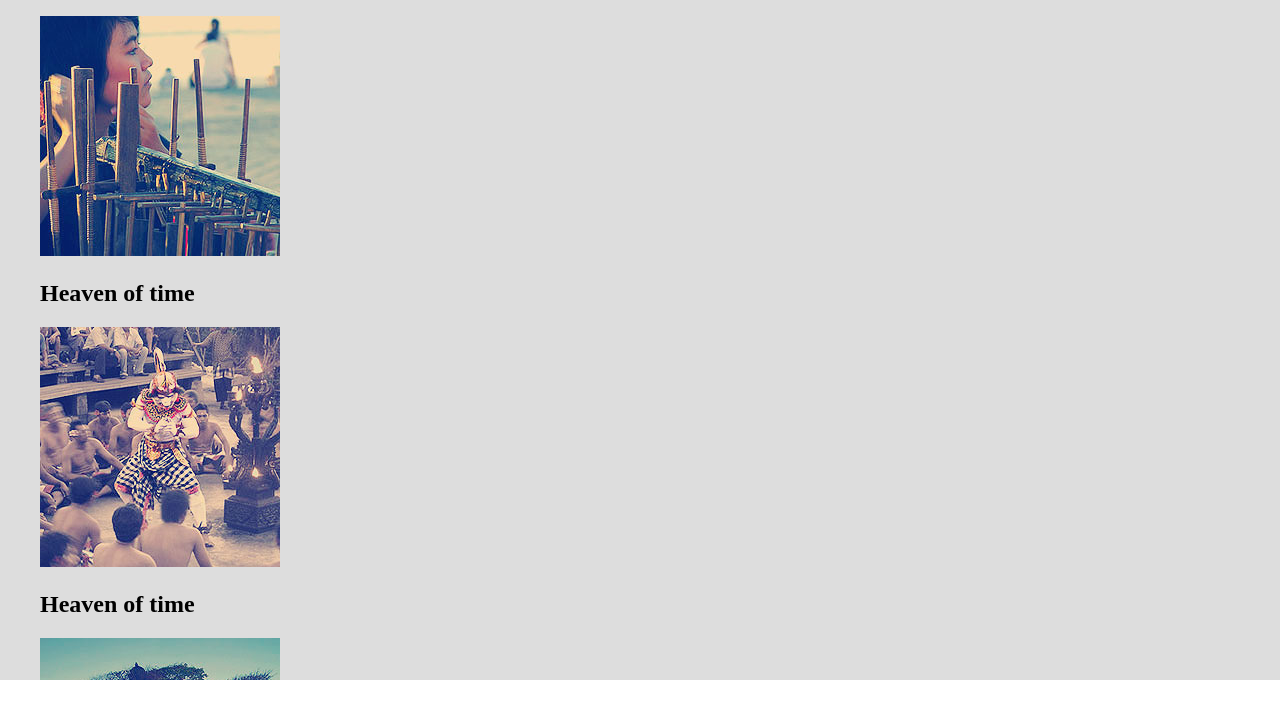
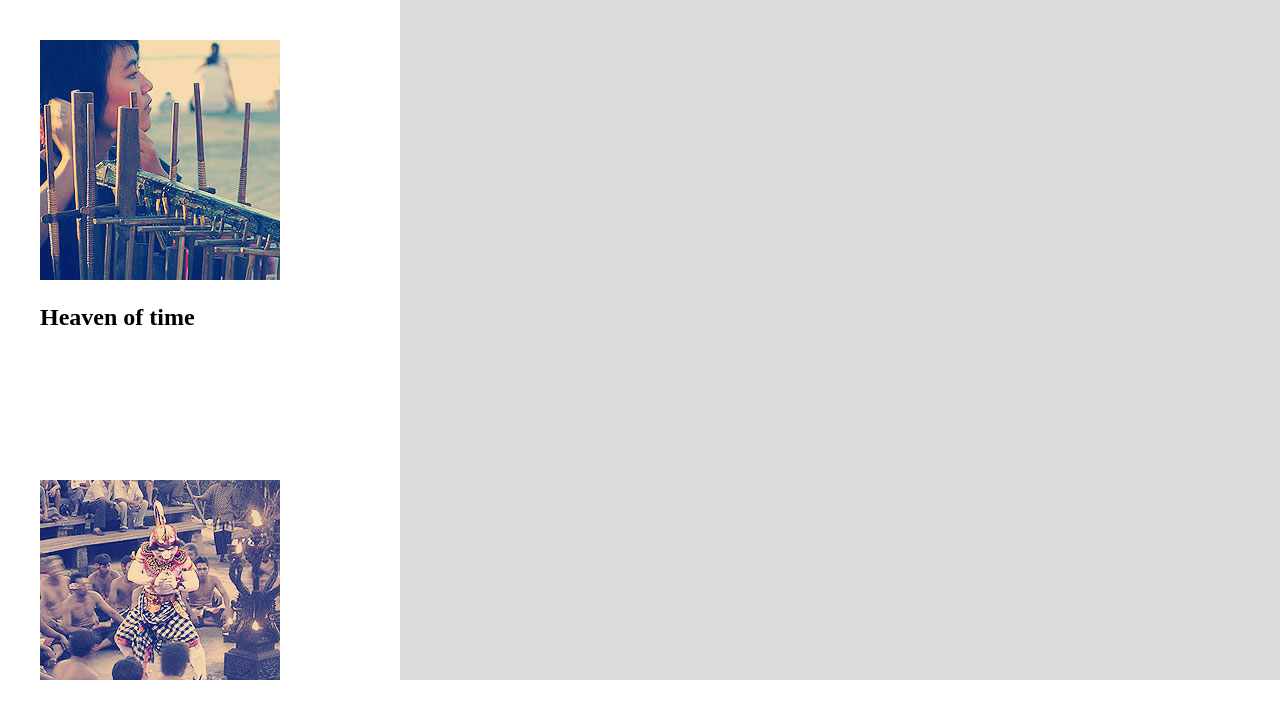
Before and after one commit to orangeC/gallery, a React app: page / in a window 1280 px wide. Shown: the top 718 px of the page. Built offline with nearby package versions, Linux system fonts and the light colour scheme.

Commit message:
figure style

```diff
--- a/src/components/ImgFigure.js
+++ b/src/components/ImgFigure.js
@@ -4,12 +4,12 @@ import {render} from 'react-dom';
 class ImgFigure extends React.Component {
   render () {
     return(
-      <figure>
+      <figure className="img-figure">
         <img src={ this.props.data.imageURL }
              alt={ this.props.data.title }
         />
         <figcaption>
-          <h2>{ this.props.data.title }</h2>
+          <h2 className="img-title">{ this.props.data.title }</h2>
         </figcaption>
       </figure>
     )
--- a/src/styles/main.scss
+++ b/src/styles/main.scss
@@ -3,6 +3,7 @@ html, body {
     height: 100%;
     margin: 0;
     padding: 0;
+    box-sizing: border-box;
 
     background-color: #fff;
 }
@@ -28,6 +29,23 @@ html, body {
 	height: 100%;
 	overflow: hidden;
 	background-color: #ddd;
+	@at-root{
+		.img-figure{
+			width: 320px;
+			height: 360px;
+			margin: 0;
+			padding: 40px;
+			background-color: #FFF
+		}
+		.figcaption{
+			text-align: center;
+			.img-title{
+				margin: 20px 0 0 0 ;
+				color: #a7a0a2;
+				font-size: 16px;
+			}
+		}
+	}
 }
 /* image -- end */
 
```
